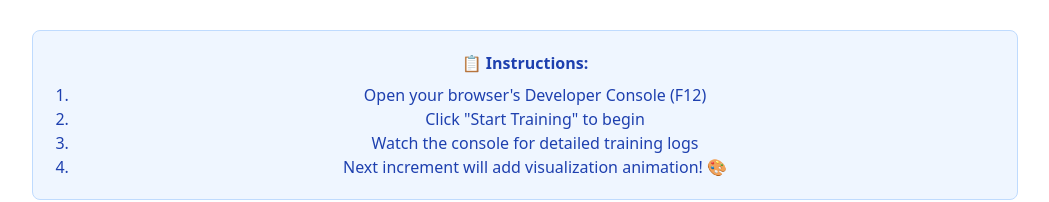
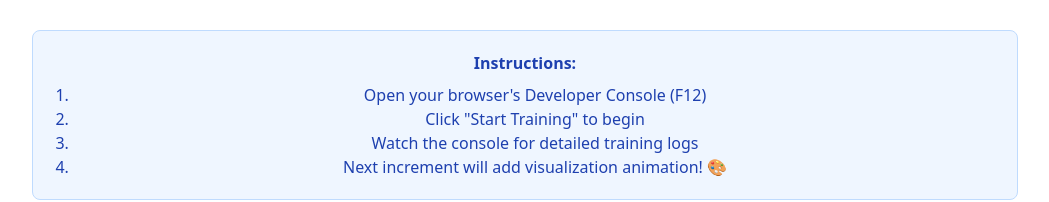
Before and after one commit to Shamiivan/autogradviz, a React (Vite) app: page / in a window 1280 px wide. Shown: the part 971-1173 px from the top of the page, without its empty margins (115-1164 px from the left). Built offline with nearby package versions, Linux system fonts and the light colour scheme.

Commit message:
chore: simple sylistic changes

```diff
--- a/src/components/Container.tsx
+++ b/src/components/Container.tsx
@@ -12,7 +12,7 @@ function Container() {
   // Initialize training manager and load data
   useEffect(() => {
     const initTraining = async () => {
-      console.log("🎬 Initializing training system...");
+      console.log("Initializing training system...");
 
       // Create training manager with config
       const manager = new TrainingManager({
@@ -27,7 +27,7 @@ function Container() {
       setTrainingManager(manager);
       setIsLoading(false);
 
-      console.log("✅ System ready! Click 'Start Training' to begin.");
+      console.log("System ready! Click 'Start Training' to begin.");
     };
 
     initTraining();
@@ -50,13 +50,13 @@ function Container() {
     console.log("=".repeat(50) + "\n");
 
     // Log summary
-    console.log("📈 Training Summary:");
+    console.log("Training Summary:");
     console.log(`   Total steps: ${allSnapshots.length}`);
     console.log(`   Initial loss: ${allSnapshots[0]?.loss.toFixed(4)}`);
     console.log(`   Final loss: ${allSnapshots[allSnapshots.length - 1]?.loss.toFixed(4)}`);
 
     // Log first few snapshots as examples
-    console.log("\n📸 Sample Snapshots:");
+    console.log("\n Sample Snapshots:");
     allSnapshots.slice(0, 3).forEach(snap => {
       console.log(`   Step ${snap.step}: Loss=${snap.loss.toFixed(4)}, ` +
         `Pred=${snap.prediction}, Actual=${snap.actualClass}, ` +
@@ -133,7 +133,7 @@ function Container() {
             fontSize: "14px",
             color: "#6b7280"
           }}>
-            ✅ Captured {snapshots.length} snapshots
+            Captured {snapshots.length} snapshots
           </div>
         )}
       </div>
@@ -165,7 +165,7 @@ function Container() {
         border: "1px solid #bfdbfe"
       }}>
         <div style={{ fontWeight: "600", marginBottom: "8px", color: "#1e40af" }}>
-          📋 Instructions:
+          Instructions:
         </div>
         <ol style={{ margin: 0, paddingLeft: "20px", color: "#1e40af" }}>
           <li>Open your browser's Developer Console (F12)</li>
```
